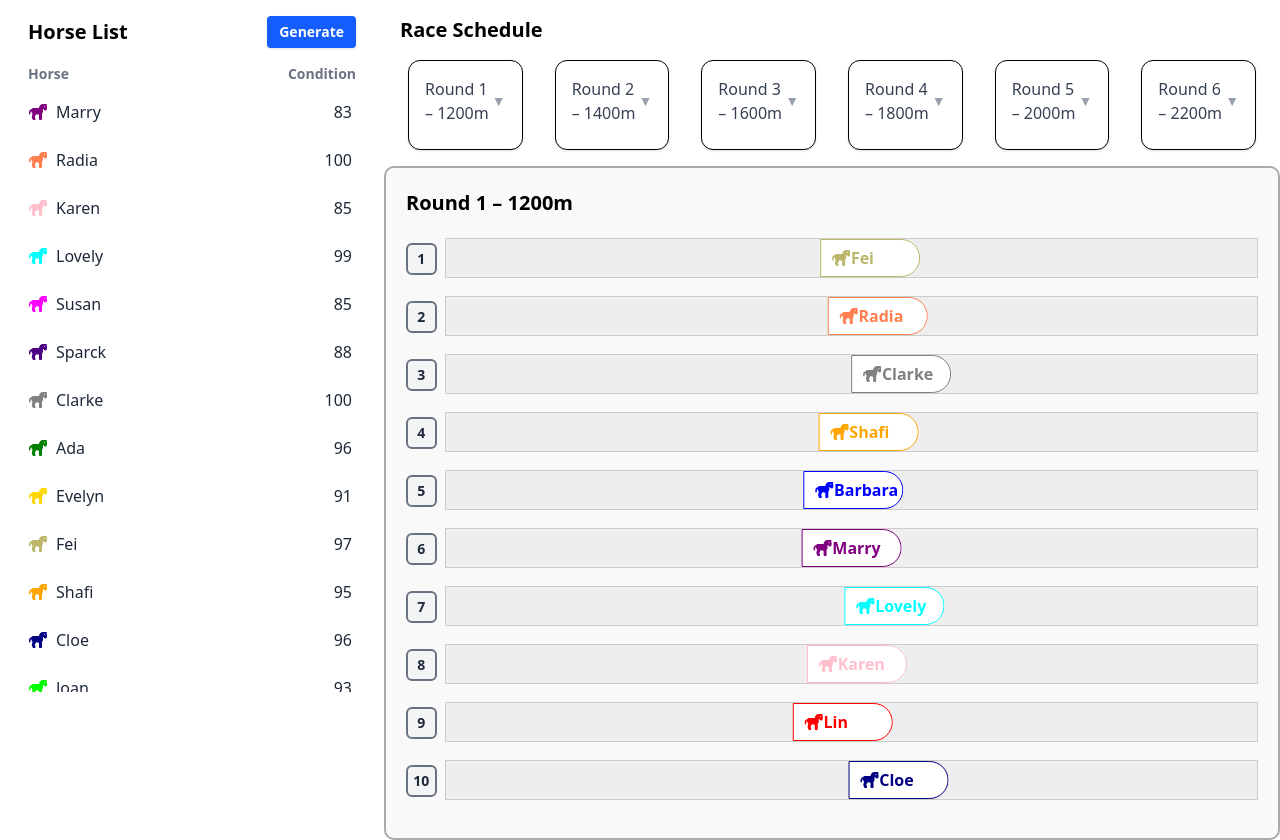
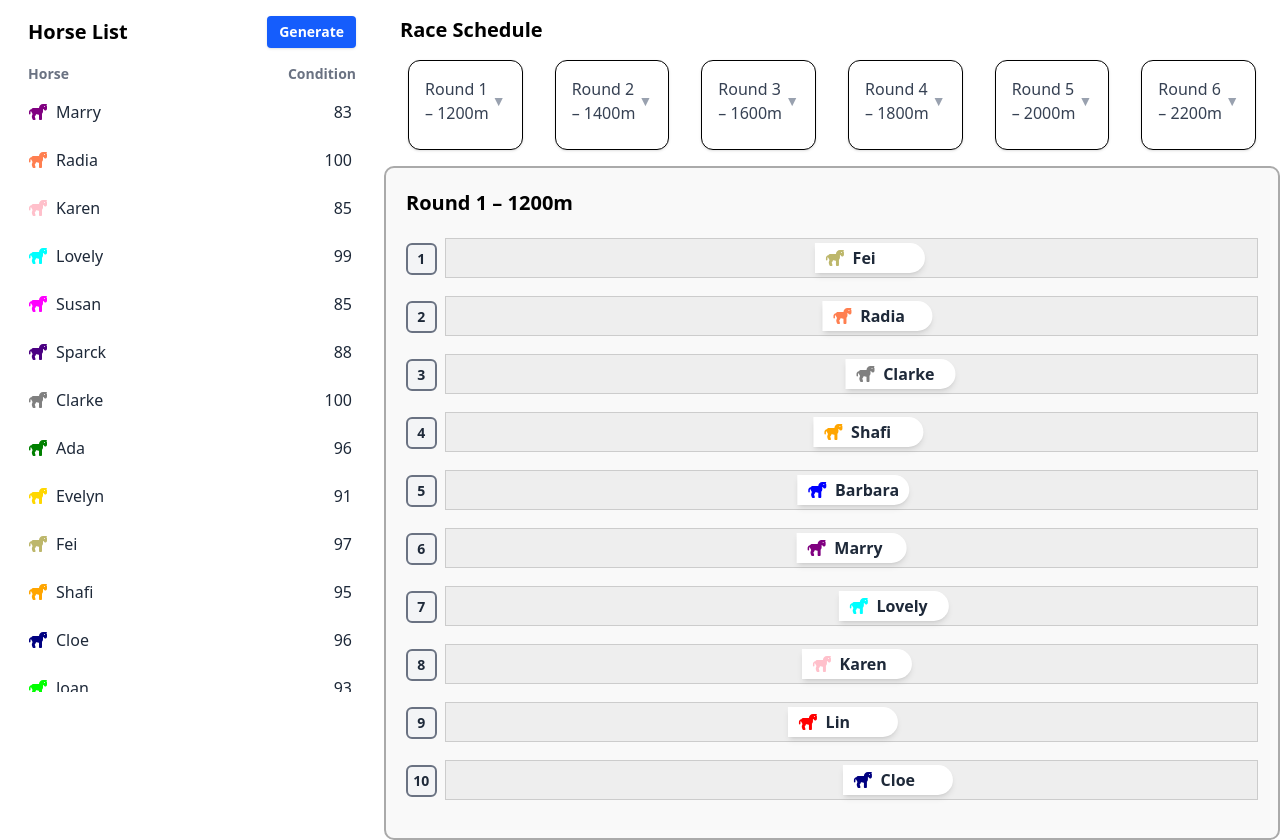
Before and after one commit to TymoteuszStr/Horse-Racing-Game, a Vue app: page / in a window 1280 px wide. Both pictures are taken after a click on the button "Generate". Built offline with nearby package versions, Linux system fonts and the light colour scheme.

Commit message:
feat: create HorseDisplay component and integrate it into HorseList, HorseTrack, and RaceRoundItem

```diff
--- /dev/null
+++ b/src/components/HorseDisplay.vue
@@ -0,0 +1,16 @@
+<script setup lang="ts">
+import type { Horse } from '@/types/horse'
+import { FontAwesomeIcon } from '@fortawesome/vue-fontawesome'
+import { faHorse } from '@fortawesome/free-solid-svg-icons'
+
+defineProps<{
+  horse: Horse
+}>()
+</script>
+
+<template>
+  <span class="truncate flex items-center gap-2 text-gray-800">
+    <font-awesome-icon :icon="faHorse" class="w-5 h-5" :style="{ color: horse.color }" />
+    {{ horse.name }}
+  </span>
+</template>
--- a/src/components/HorseList.vue
+++ b/src/components/HorseList.vue
@@ -1,7 +1,6 @@
 <script setup lang="ts">
 import type { Horse } from '@/types/horse'
-import { FontAwesomeIcon } from '@fortawesome/vue-fontawesome'
-import { faHorse } from '@fortawesome/free-solid-svg-icons'
+import HorseDisplay from '@/components/HorseDisplay.vue'
 
 defineProps<{
   horseList?: Horse[]
@@ -33,11 +32,7 @@ defineProps<{
         :key="horse.id"
         class="flex justify-between items-center px-3 py-2 rounded-lg transition-colors duration-150 hover:bg-gray-100"
       >
-        <span class="truncate text-gray-800 flex items-center gap-2">
-          <font-awesome-icon :icon="faHorse" class="w-5 h-5" :style="{ color: horse.color }" />
-          {{ horse.name }}
-        </span>
-
+        <HorseDisplay :horse="horse" />
         <span class="text-gray-800">{{ horse.conditionScore }}</span>
       </li>
     </ul>
--- a/src/components/HorseTrack.vue
+++ b/src/components/HorseTrack.vue
@@ -2,9 +2,9 @@
 import { computed, onMounted, ref } from 'vue'
 import type { Horse } from '@/types/horse'
 import { FontAwesomeIcon } from '@fortawesome/vue-fontawesome'
-import { faHorse } from '@fortawesome/free-solid-svg-icons'
 import { faMedal } from '@fortawesome/free-solid-svg-icons'
 import type { RaceResult } from '@/types/RaceResult'
+import HorseDisplay from './HorseDisplay.vue'
 interface Props {
   result: RaceResult
   horse: Horse
@@ -38,7 +38,6 @@ const durationMs = computed(() => props.result.time * 1000 * (defaultSpeedMultip
 const horseStyle = computed(() => ({
   transform: started.value ? `translateX(${offset.value}px)` : 'translateX(0)',
   transition: `transform ${durationMs.value}ms linear`,
-  border: `1px solid ${props.result.horse.color}`,
   backgroundColor: 'white',
   color: props.result.horse.color,
 }))
@@ -70,20 +69,24 @@ function onTransitionEnd() {
       </span>
     </div>
     <div class="track" ref="trackRef">
-      <div class="horse" :style="horseStyle" @transitionend="onTransitionEnd" ref="horseRef">
-        <font-awesome-icon
-          :icon="faHorse"
-          class="w-5 h-5 text-gray-800"
-          :style="{ color: horse.color }"
-        />
-        {{ horse.name }}
+      <div
+        class="horse shadow-md"
+        :style="horseStyle"
+        @transitionend="onTransitionEnd"
+        ref="horseRef"
+      >
+        <HorseDisplay :horse="props.horse" />
       </div>
       <transition name="medal-pop">
         <div
-          v-if="isFinished && props.result.position && props.result.position <= 3"
+          v-if="isFinished"
           class="absolute left-1/2 top-1/2 transform -translate-x-1/2 -translate-y-1/2 px-3 py-1 rounded-full bg-white shadow-md flex items-center gap-2 font-bold text-sm"
         >
-          <font-awesome-icon :icon="faMedal" :style="medalColor" />
+          <font-awesome-icon
+            v-if="props.result.position && props.result.position <= 3"
+            :icon="faMedal"
+            :style="medalColor"
+          />
           {{ props.result.position }} place
         </div>
       </transition>
@@ -99,14 +102,14 @@ function onTransitionEnd() {
   background: #eee;
   border: 1px solid #ccc;
   margin-bottom: 10px;
-  overflow: hidden;
+  padding: 2px 15px;
 }
 
 .horse {
   position: absolute;
   left: 0;
-  top: 0;
-  height: 100%;
+  top: 4px;
+  height: calc(100% - 8px);
   display: flex;
   align-items: center;
   padding-left: 10px;
@@ -114,7 +117,8 @@ function onTransitionEnd() {
   font-weight: bold;
   color: white;
   border-radius: 0 20px 20px 0;
-  min-width: 100px;
+  min-width: 110px;
+  padding: 4px 10px;
 }
 
 .medal-pop-enter-active {
--- a/src/components/RaceRoundItem.vue
+++ b/src/components/RaceRoundItem.vue
@@ -1,8 +1,7 @@
 <script setup lang="ts">
 import { ref } from 'vue'
 import type { RaceRound } from '@/types/RaceRound'
-import { faHorse } from '@fortawesome/free-solid-svg-icons'
-import { FontAwesomeIcon } from '@fortawesome/vue-fontawesome'
+import HorseDisplay from '@/components/HorseDisplay.vue'
 
 const props = withDefaults(
   defineProps<{
@@ -35,10 +34,7 @@ const expanded = ref(props.initialExpanded)
           :key="horse.id"
           class="flex justify-between items-center px-3 py-2 rounded-lg transition-colors duration-150 hover:bg-gray-50"
         >
-          <span class="truncate text-gray-800 flex items-center gap-2">
-            {{ horse.name }}
-            <font-awesome-icon :icon="faHorse" class="w-5 h-5" :style="{ color: horse.color }" />
-          </span>
+          <HorseDisplay :horse="horse" />
         </li>
       </ul>
     </transition>
```
